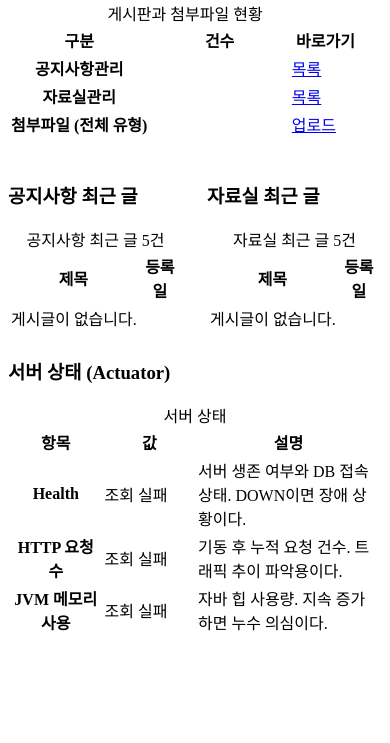
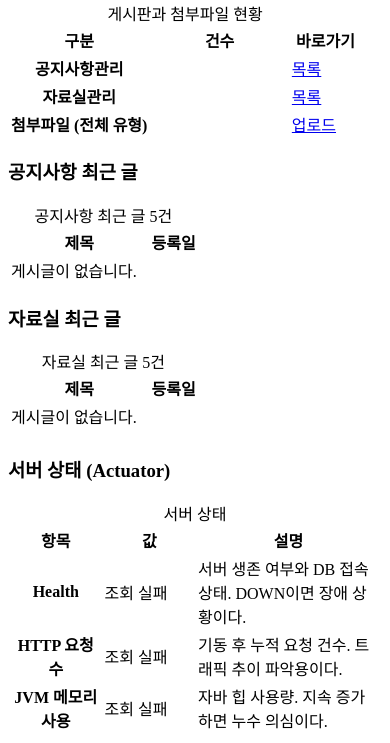
Before and after one commit to kdh11112/Arkive, a Spring app: page /thymeleaf/main/dashboard in a window 390 px wide. Shown: the part 314-1057 px from the top of the page. Before the commit the page ends 945 px from the top, so only its background shows below. Run offline with Thymeleaf, Linux system fonts and the light colour scheme; the template is opened without the code that fills it, so the values that code supplies are empty; some of the project's set-up classes (security, data sources, template engines, error pages and the like) are left out, and stand-ins take their place; database files in the repository are not loaded.

Commit message:
좁은 화면에서 대시보드·메뉴 관리 가로 넘침 수정
- 대시보드 하단 공지사항·자료실 2단 인라인 스타일을 .dash-split 공통 클래스로 교체, 1023px 이하에서 세로로 쌓기
- 1023px 이하 본문 컨테이너와 메뉴 관리 패널을 세로로 쌓을 때 align-items: stretch로 본문 폭에 맞춤
- 메뉴 관리 2단 전환 기준을 1023px에서 1099px로 넓혀 1024~1099px의 약 20px 넘침 제거

검증: verify.cmd 338/338 통과. ego-browser GUI·13.3인치 실기기 확인은 이 커밋 시점에 미수행

Co-Authored-By: Claude Opus 5.5 <noreply@anthropic.com>

```diff
--- a/src/main/resources/templates/thymeleaf/main/dashboard.html
+++ b/src/main/resources/templates/thymeleaf/main/dashboard.html
@@ -77,8 +77,8 @@
         </table>
     </div>
 
-    <div style="display: flex; gap: 24px; align-items: flex-start; margin-top: 24px;">
-        <div style="flex: 1; min-width: 0;">
+    <div class="dash-split">
+        <div class="dash-split-col">
             <h3>공지사항 최근 글</h3>
             <div class="krds-table-wrap">
                 <table class="tbl col data">
@@ -101,7 +101,7 @@
                 </table>
             </div>
         </div>
-        <div style="flex: 1; min-width: 0;">
+        <div class="dash-split-col">
             <h3>자료실 최근 글</h3>
             <div class="krds-table-wrap">
                 <table class="tbl col data">
```
Also changed, not shown: src/main/resources/static/css/krds-local.css (+32 -1 lines).
